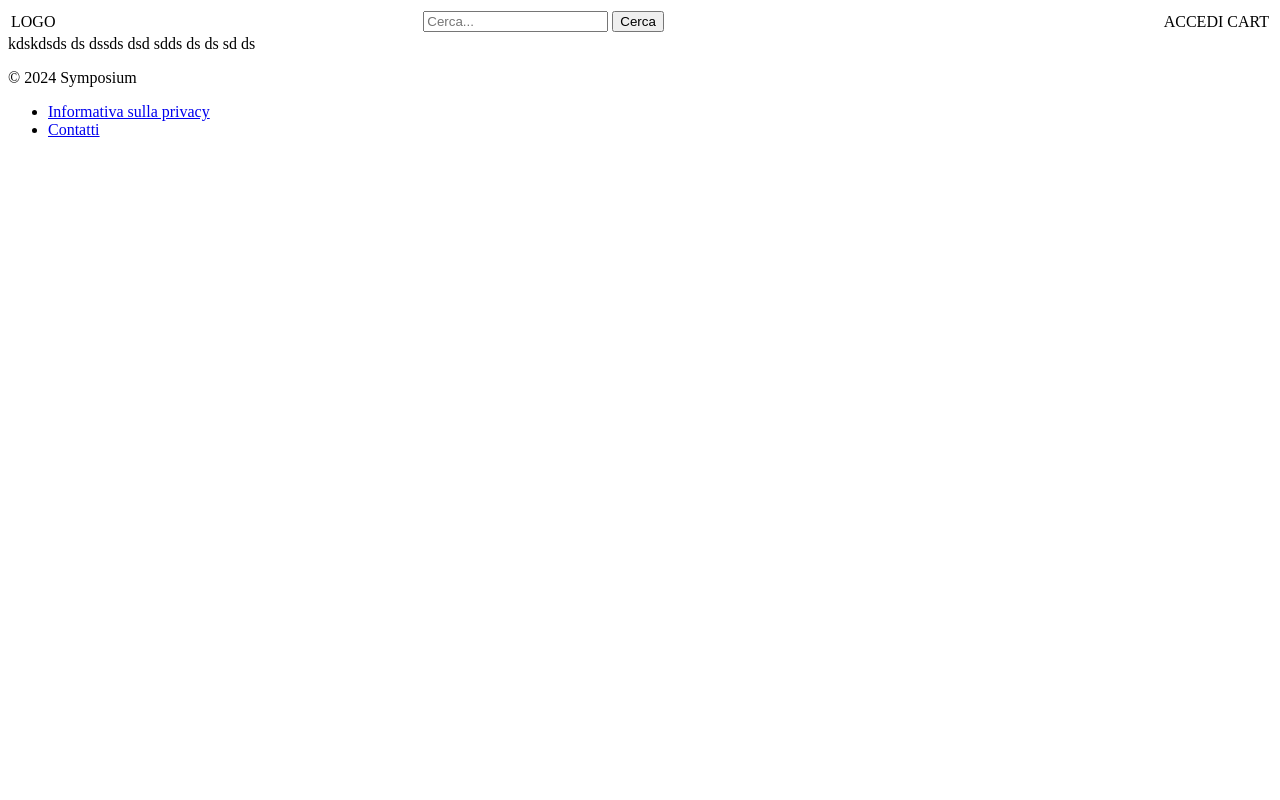
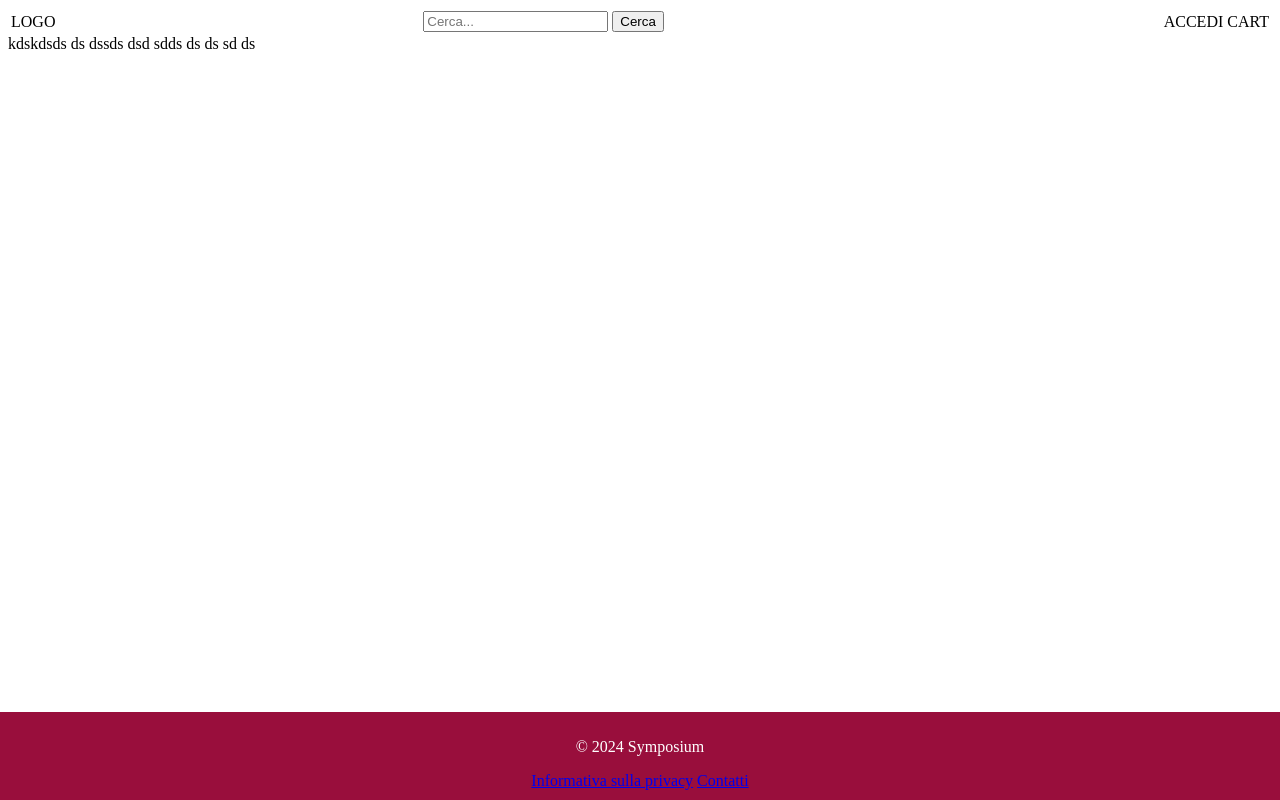
Before and after one commit to FaiellaFrancesco/Symposium, a Java web app: page /home.jsp in a window 1280 px wide. Run offline with Tomcat 11, a stand-in JSP engine, Linux system fonts and the light colour scheme.

Commit message:
Aggiornamento del footer con css

```diff
--- a/src/main/webapp/utility/footer.jsp
+++ b/src/main/webapp/utility/footer.jsp
@@ -7,12 +7,25 @@
 <title>Footer</title>
 </head>
 <body>
+    <style>
+        /* Stile per il footer */
+        footer {
+            position: fixed;
+            left: 0;
+            bottom: 0;
+            width: 100%;
+            background-color: #990E3C;
+            color: #fff;
+            text-align: center;
+            padding: 10px 0;
+        }
+    </style>
 
         <p>&copy; 2024 Symposium</p>
-        <ul>
-            <li><a href="privacy.html">Informativa sulla privacy</a></li>
-            <li><a href="contatti.html">Contatti</a></li>
-        </ul>
+
+            <a href="privacy.html">Informativa sulla privacy</a></li>
+            <a href="contatti.html">Contatti</a></li>
+
 
 </body>
 </html>
```
Also changed, not shown: 3 other files.
